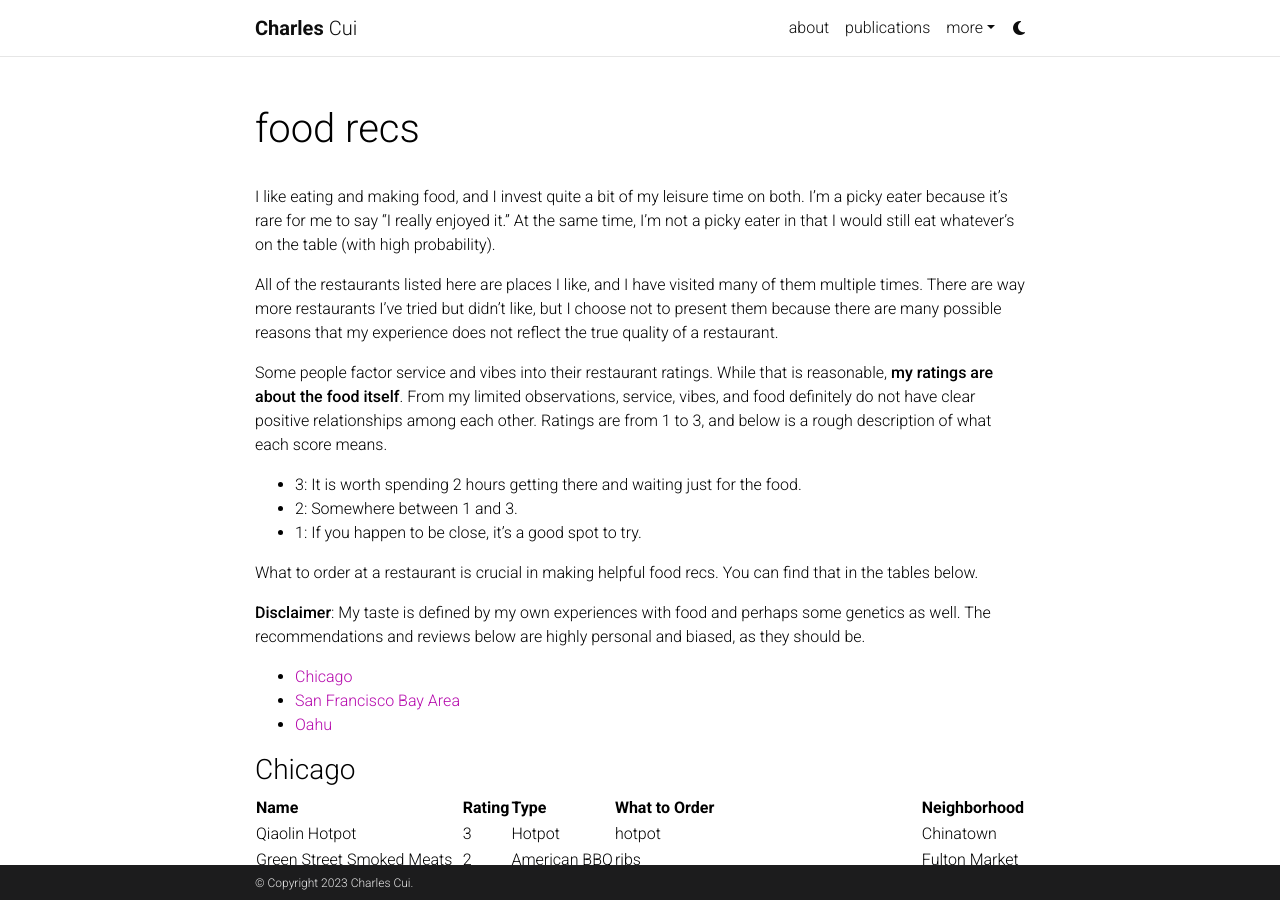
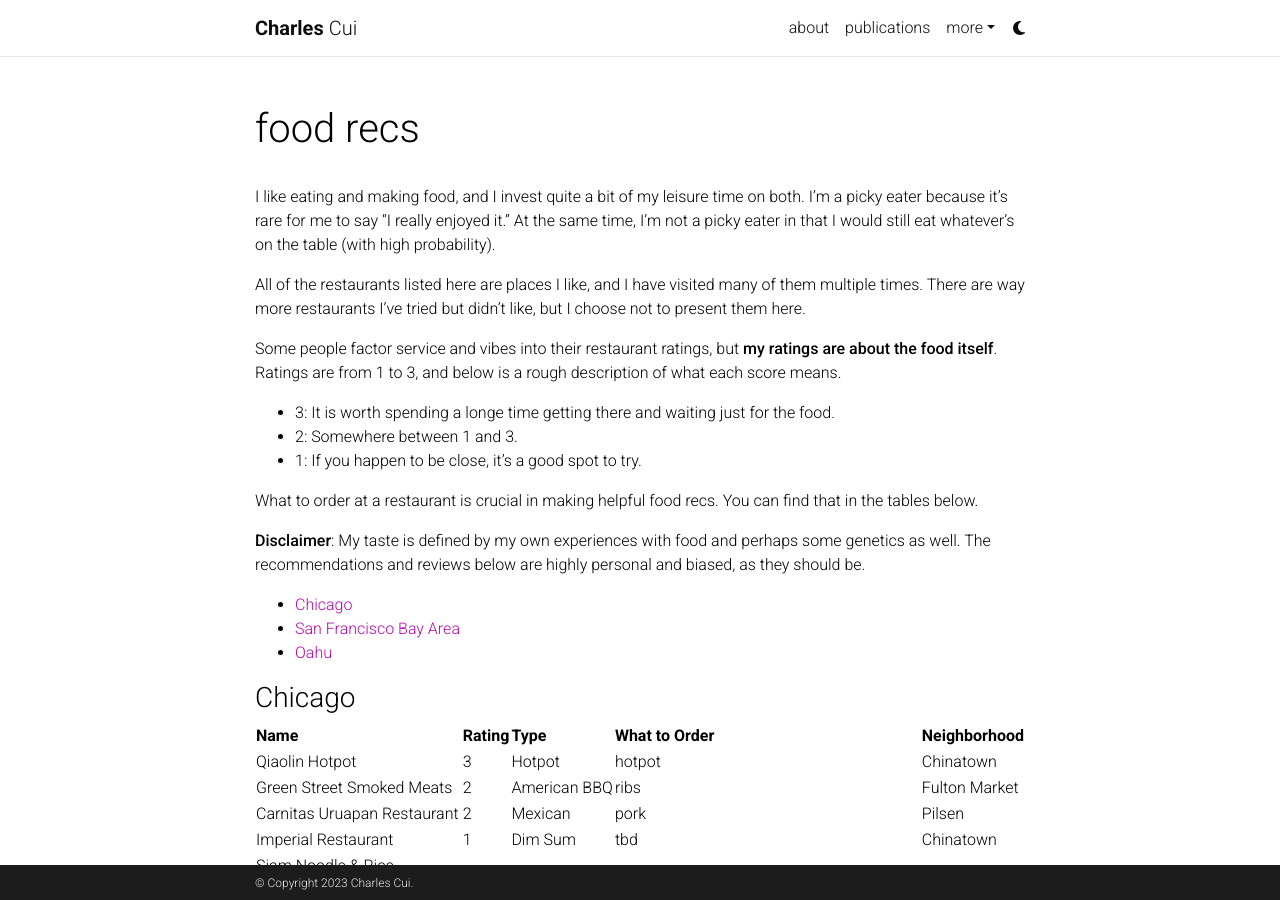
Before and after one commit to digital-flaneur/digital-flaneur.github.io, a Jekyll site: the page built from _pages/foodrecs.md, in a window 1280 px wide and 900 px high. Built offline with Jekyll 4.4.1, drawn with Linux system fonts in a browser that asks for light colours; comment, search, counter and statistics services are not loaded; a style sheet for code colours, icons or effects is not loaded.

Commit message:
update food_recs

```diff
--- a/_pages/foodrecs.md
+++ b/_pages/foodrecs.md
@@ -11,13 +11,17 @@
 
 <!-- than most people with whom I've dined; also, the set of restaurants I like tend to be a small proper subset of the set of restaurants a friend has tried and like. -->
 
-All of the restaurants listed here are places I like, and I have visited many of them multiple times. There are way more restaurants I've tried but didn't like, but I choose not to present them because there are many possible reasons that my experience does not reflect the true quality of a restaurant.
+All of the restaurants listed here are places I like, and I have visited many of them multiple times. There are way more restaurants I've tried but didn't like, but I choose not to present them here.
+
+<!-- because there are many possible reasons that my experience does not reflect the true quality of a restaurant. -->
 
 <!-- : (1) I could have ordered the wrong items; (2) cooking performance is a Gaussian random variable and has variance, so I could have just gotten unlucky; (3) I could have been in a bad mood which affected how I perceived the food. -->
 
-Some people factor service and vibes into their restaurant ratings. While that is reasonable, **my ratings are about the food itself**. From my limited observations, service, vibes, and food definitely do not have clear positive relationships among each other. Ratings are from 1 to 3, and below is a rough description of what each score means.
+Some people factor service and vibes into their restaurant ratings, but **my ratings are about the food itself**. Ratings are from 1 to 3, and below is a rough description of what each score means.
 
-- 3: It is worth spending 2 hours getting there and waiting just for the food.
+<!-- From my limited observations, service, vibes, and food definitely do not have clear positive relationships among each other. -->
+
+- 3: It is worth spending a longe time getting there and waiting just for the food.
 - 2: Somewhere between 1 and 3.
 - 1: If you happen to be close, it's a good spot to try.
 
```
